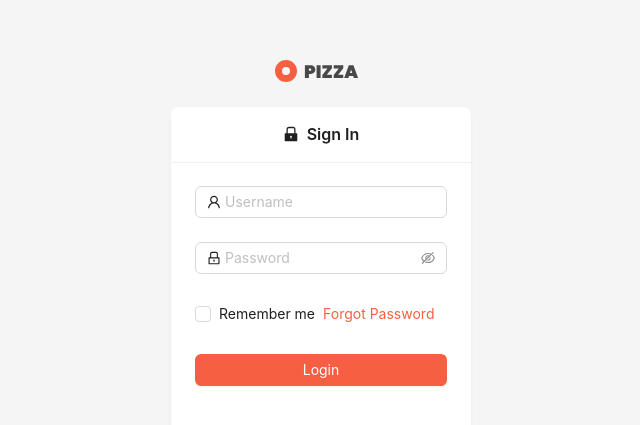
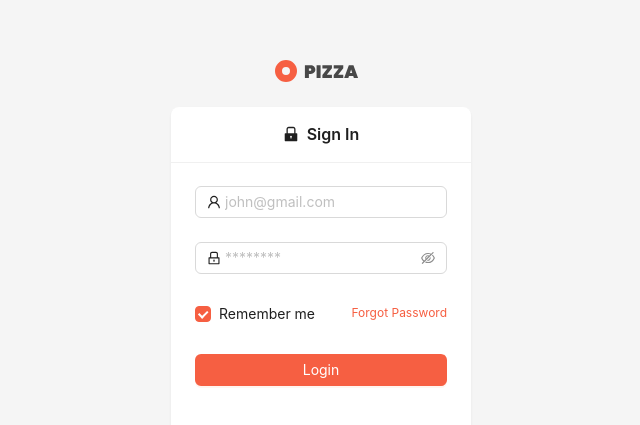
Before and after one commit to shivamvijaywargi/mernspace-admin-dashboard, a React (Vite) app: page /auth/login in a window 1280 px wide. Shown: the part 153-578 px from the top of the page, without its empty margins (319-959 px from the left). Built offline with nearby package versions, Linux system fonts and the light colour scheme.

Commit message:
add form validation, fix test

```diff
--- /dev/null
+++ b/src/components/icons/logo.tsx
@@ -0,0 +1,19 @@
+const Logo = () => {
+  return (
+    <svg
+      width="93"
+      height="23"
+      viewBox="0 0 93 23"
+      fill="none"
+      xmlns="http://www.w3.org/2000/svg"
+    >
+      <path
+        d="M40.322 9.63C40.322 10.434 40.136 11.166 39.764 11.826C39.392 12.474 38.84 12.99 38.108 13.374C37.388 13.758 36.512 13.95 35.48 13.95H33.896V18H29.9V5.256H35.48C37.04 5.256 38.234 5.652 39.062 6.444C39.902 7.236 40.322 8.298 40.322 9.63ZM35.03 10.8C35.858 10.8 36.272 10.41 36.272 9.63C36.272 8.85 35.858 8.46 35.03 8.46H33.896V10.8H35.03ZM45.5855 5.256V18H41.5895V5.256H45.5855ZM51.8182 14.814H56.9302V18H47.3902V14.994L52.4302 8.424H47.3902V5.256H56.9302V8.262L51.8182 14.814ZM63.1561 14.814H68.2681V18H58.7281V14.994L63.7681 8.424H58.7281V5.256H68.2681V8.262L63.1561 14.814ZM78.238 16.074H73.99L73.36 18H69.166L73.828 5.256H78.436L83.08 18H78.868L78.238 16.074ZM77.266 13.068L76.114 9.522L74.962 13.068H77.266Z"
+        fill="#484848"
+      />
+      <circle cx="11" cy="11" r="7.5" stroke="#F65F42" strokeWidth="7" />
+    </svg>
+  );
+};
+
+export default Logo;
--- a/src/index.css
+++ b/src/index.css
@@ -0,0 +1,4 @@
+#forgot-password {
+  font-size: 12px;
+  margin-top: 6px;
+}
--- a/src/pages/login/login-page.tsx
+++ b/src/pages/login/login-page.tsx
@@ -1,5 +1,6 @@
-import { Button, Card, Checkbox, Form, Input, Layout, Space } from "antd";
+import { Button, Card, Checkbox, Flex, Form, Input, Layout, Space } from "antd";
 import { LockFilled, UserOutlined, LockOutlined } from "@ant-design/icons";
+import Logo from "../../components/icons/logo";
 
 const LoginPage = () => {
   return (
@@ -27,25 +28,7 @@ const LoginPage = () => {
               alignItems: "center",
             }}
           >
-            <svg
-              width="93"
-              height="23"
-              viewBox="0 0 93 23"
-              fill="none"
-              xmlns="http://www.w3.org/2000/svg"
-            >
-              <path
-                d="M40.322 9.63C40.322 10.434 40.136 11.166 39.764 11.826C39.392 12.474 38.84 12.99 38.108 13.374C37.388 13.758 36.512 13.95 35.48 13.95H33.896V18H29.9V5.256H35.48C37.04 5.256 38.234 5.652 39.062 6.444C39.902 7.236 40.322 8.298 40.322 9.63ZM35.03 10.8C35.858 10.8 36.272 10.41 36.272 9.63C36.272 8.85 35.858 8.46 35.03 8.46H33.896V10.8H35.03ZM45.5855 5.256V18H41.5895V5.256H45.5855ZM51.8182 14.814H56.9302V18H47.3902V14.994L52.4302 8.424H47.3902V5.256H56.9302V8.262L51.8182 14.814ZM63.1561 14.814H68.2681V18H58.7281V14.994L63.7681 8.424H58.7281V5.256H68.2681V8.262L63.1561 14.814ZM78.238 16.074H73.99L73.36 18H69.166L73.828 5.256H78.436L83.08 18H78.868L78.238 16.074ZM77.266 13.068L76.114 9.522L74.962 13.068H77.266Z"
-                fill="#484848"
-              />
-              <circle
-                cx="11"
-                cy="11"
-                r="7.5"
-                stroke="#F65F42"
-                stroke-width="7"
-              />
-            </svg>
+            <Logo />
           </Layout.Content>
           <Card
             bordered={false}
@@ -64,20 +47,44 @@ const LoginPage = () => {
               </Space>
             }
           >
-            <Form>
-              <Form.Item name="username">
-                <Input prefix={<UserOutlined />} placeholder="Username" />
+            <Form initialValues={{ remember: true }}>
+              <Form.Item
+                name="email"
+                rules={[
+                  {
+                    required: true,
+                    message: "Please input your email!",
+                  },
+                  {
+                    type: "email",
+                    message: "The input is not valid E-mail!",
+                  },
+                ]}
+              >
+                <Input prefix={<UserOutlined />} placeholder="john@gmail.com" />
               </Form.Item>
-              <Form.Item name="password">
+              <Form.Item
+                name="password"
+                rules={[
+                  {
+                    required: true,
+                    message: "Please input your password!",
+                  },
+                ]}
+              >
                 <Input.Password
                   prefix={<LockOutlined />}
-                  placeholder="Password"
+                  placeholder="********"
                 />
               </Form.Item>
-              <Form.Item name="remember">
-                <Checkbox>Remember me</Checkbox>
-                <a href="#">Forgot Password</a>
-              </Form.Item>
+              <Flex justify="space-between">
+                <Form.Item name="remember" valuePropName="checked">
+                  <Checkbox>Remember me</Checkbox>
+                </Form.Item>
+                <a href="#" id="forgot-password">
+                  Forgot Password
+                </a>
+              </Flex>
               <Form.Item name="remember">
                 <Button
                   type="primary"
```
Also changed, not shown: setupTest.ts (+21 -0 lines), 1 other file (tests, documents, lock files or other folders).
